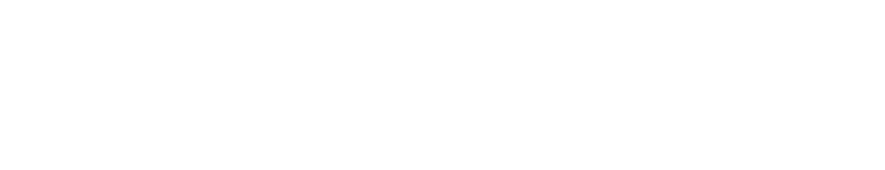
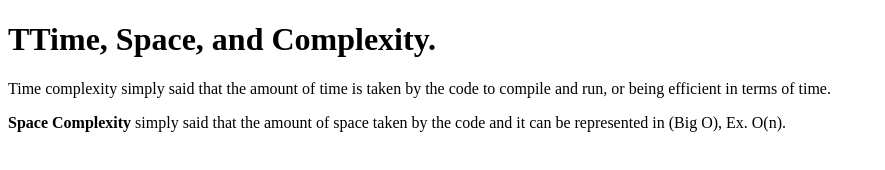
Before and after one commit to acciojob/time-and-space-complexity-Manikandan4080, a website: page main.html in a window 1280 px wide. Shown: the whole page, without its empty margins (0-885 px from the left). Drawn offline with Linux system fonts and the light colour scheme.

Commit message:
created a submission

```diff
--- a/main.html
+++ b/main.html
@@ -8,6 +8,12 @@
 
 <body>
 	<!-- the entire body must be written by student -->
+	<h1>TTime, Space, and Complexity.</h1>
+
+	<p>Time complexity simply said that the amount of time is taken by the code to compile and run, or being efficient in terms of time.</p>
+
+	<p><b>Space Complexity</b> simply said that the amount of space taken by the code and it can be represented in (Big O), Ex. O(n).</p>
+
     <script type="text/javascript" src="./script.js">
 </script>
 
```
